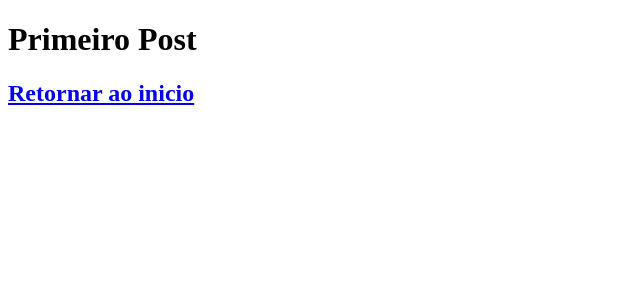
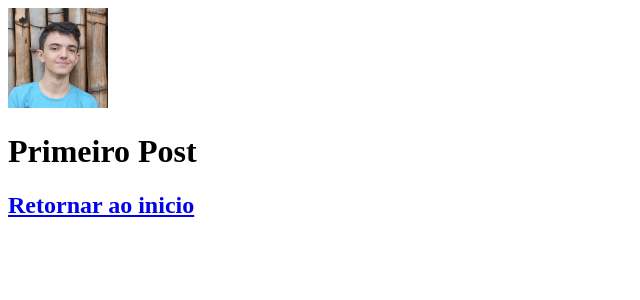
Before and after one commit to CaNeoN28/learning-next, a Next.js app: page /first-post in a window 1280 px wide. Shown: the top 300 px of the page, without its empty margins (0-640 px from the left). Built offline with nearby package versions, Linux system fonts and the light colour scheme.

Commit message:
Adicionando imagem ao primeiro post

```diff
--- a/pages/first-post.js
+++ b/pages/first-post.js
@@ -1,8 +1,14 @@
+import Image from "next/image";
 import Link from "next/link";
 
-export default function FirstPost(){
+export default function FirstPost() {
   return (
     <>
+      <Image
+        src="/images/profile.png"
+        width={100}
+        height={100}
+      />
       <h1>
         Primeiro Post
       </h1>
```
Also changed, not shown: public/images/profile.png (added), 1 other file (tests, documents, lock files or other folders). Lines whose indentation alone changed are shown as unchanged.
